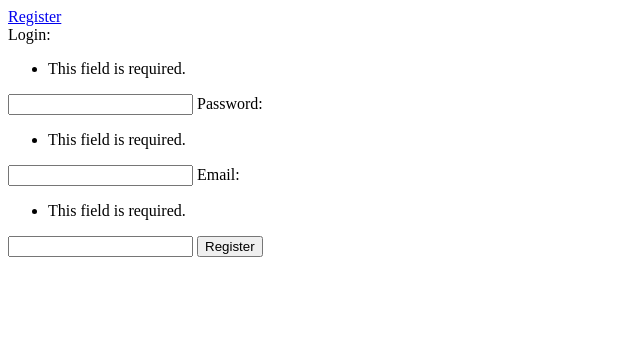
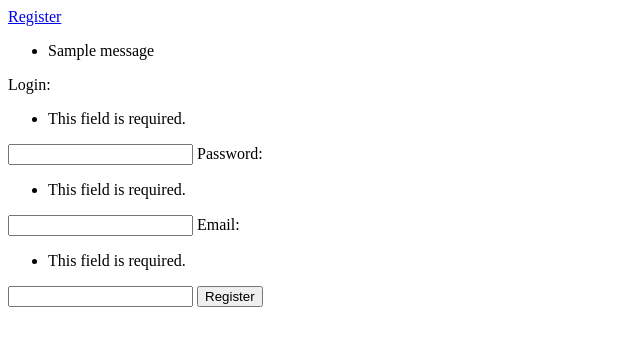
Before and after one commit to kolasad/ring, a Django app: page /authorization/register in a window 1280 px wide. Shown: the top 346 px of the page, without its empty margins (0-640 px from the left). Run offline with Django 3.2, Linux system fonts and the light colour scheme; tables that the repository leaves empty hold one stand-in row (values such as "Sample post"); one stand-in notice (Sample message) is shown.

Commit message:
Add username validation when registering, add django messages

```diff
--- a/authorization/forms.py
+++ b/authorization/forms.py
@@ -1,4 +1,6 @@
 from django import forms
+from django.contrib.auth.models import User
+from django.core.exceptions import ValidationError
 
 
 class RegisterUserForm(forms.Form):
@@ -6,6 +8,12 @@ class RegisterUserForm(forms.Form):
     password = forms.CharField(max_length=30, widget=forms.PasswordInput())
     email = forms.EmailField()
 
+    def clean_login(self):
+        login = self.cleaned_data['login']
+        if User.objects.filter(username=login).exists():
+            raise ValidationError('User with this username already exists.')
+        return login
+
 
 class LoginUserForm(forms.Form):
     login = forms.CharField(max_length=20)
--- a/authorization/views.py
+++ b/authorization/views.py
@@ -1,3 +1,4 @@
+from django.contrib import messages
 from django.contrib.auth.models import User
 from django.shortcuts import render
 
@@ -15,6 +16,8 @@ def register_view(request):
                 form.cleaned_data['password']
             )
             user.save()
+            messages.add_message(request, messages.SUCCESS, f"Welcome {form.cleaned_data['login']}!!")
+
     return render(
         request,
         'authorization/register.html',
--- a/templates/base.html
+++ b/templates/base.html
@@ -9,6 +9,13 @@
 <a href="{% url 'register' %}">Register</a>
 
 <div class="content">
+    {% if messages %}
+    <ul class="messages">
+        {% for message in messages %}
+        <li{% if message.tags %} class="{{ message.tags }}"{% endif %}>{{ message }}</li>
+        {% endfor %}
+    </ul>
+    {% endif %}
     {%  block content %}{% endblock %}
 </div>
 
```
